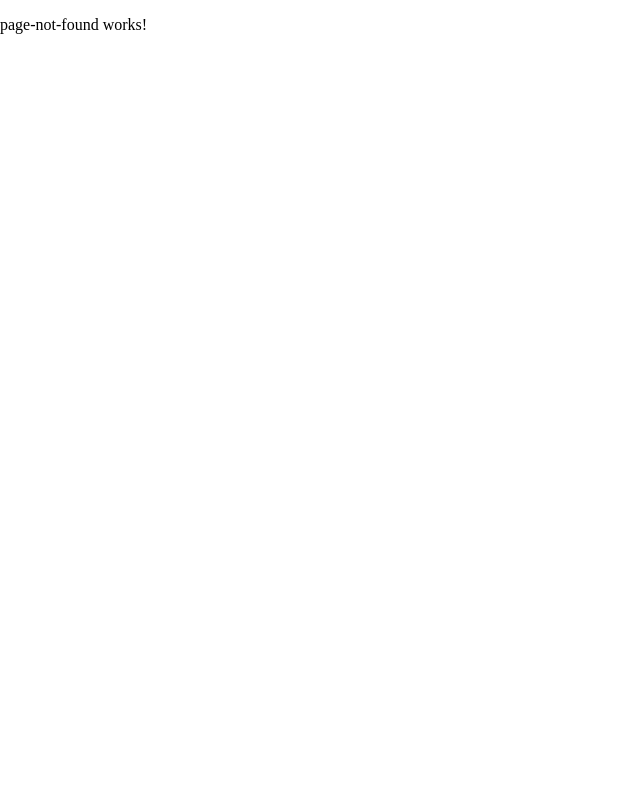
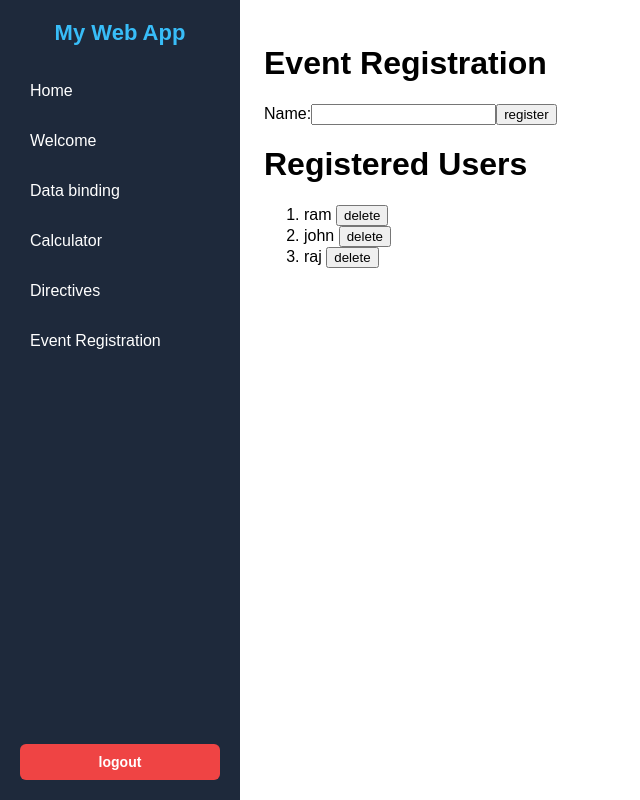
Before and after one commit to Akhilg3m/my-app-feb26, an Angular app: page /dashboard/event-registration in a window 1280 px wide. Shown: the whole page, without its empty margins (0-640 px from the left). Built offline with nearby package versions, Linux system fonts and the light colour scheme.

Commit message:
event reg

```diff
--- a/src/app/app-routing.module.ts
+++ b/src/app/app-routing.module.ts
@@ -8,6 +8,7 @@ import { WelcomeComponent } from './welcome/welcome.component';
 import { DataBindingComponent } from './data-binding/data-binding.component';
 import { CalculatorComponent } from './calculator/calculator.component';
 import { DirectivesComponent } from './directives/directives.component';
+import { EventRegistrationComponent } from './event-registration/event-registration.component';
 
 const routes: Routes = [
   {path:'login', component: LoginComponent},
@@ -16,7 +17,8 @@ const routes: Routes = [
     {path:'welcome', component: WelcomeComponent},
     {path:'data-binding', component: DataBindingComponent},
     {path:'calculator', component: CalculatorComponent},
-    {path:'directives', component: DirectivesComponent}
+    {path:'directives', component: DirectivesComponent},
+    {path:'event-registration', component: EventRegistrationComponent}
   ]},
   {path:'', component: LoginComponent},
   {path:'**', component: PageNotFoundComponent}
--- a/src/app/app.module.ts
+++ b/src/app/app.module.ts
@@ -12,6 +12,7 @@ import { DataBindingComponent } from './data-binding/data-binding.component';
 import { FormsModule } from '@angular/forms';
 import { CalculatorComponent } from './calculator/calculator.component';
 import { DirectivesComponent } from './directives/directives.component';
+import { EventRegistrationComponent } from './event-registration/event-registration.component';
 
 @NgModule({
   declarations: [
@@ -23,7 +24,8 @@ import { DirectivesComponent } from './directives/directives.component';
     WelcomeComponent,
     DataBindingComponent,
     CalculatorComponent,
-    DirectivesComponent
+    DirectivesComponent,
+    EventRegistrationComponent
   ],
   imports: [
     BrowserModule,
--- a/src/app/dashboard/dashboard.component.html
+++ b/src/app/dashboard/dashboard.component.html
@@ -7,6 +7,7 @@
             <li routerLink="data-binding">Data binding</li>
             <li routerLink="calculator">Calculator</li>
             <li routerLink="directives">Directives</li>
+             <li routerLink="event-registration">Event Registration</li>
         </ul>
         <button routerLink="/login">logout</button>
     </div>
--- /dev/null
+++ b/src/app/event-registration/event-registration.component.html
@@ -0,0 +1,13 @@
+<h1>Event Registration</h1>
+
+<label for="">Name:</label>
+<input type="text" [(ngModel)]="name">
+<button (click)="register()">register</button>
+
+<h1>Registered Users</h1>
+<ol>
+    <li *ngFor="let user of users; let i=index">
+        {{user}}
+        <button (click)="delete(i)">delete</button>
+    </li>
+</ol>
--- /dev/null
+++ b/src/app/event-registration/event-registration.component.ts
@@ -0,0 +1,22 @@
+import { Component } from '@angular/core';
+import { BrowserModule } from "@angular/platform-browser";
+
+@Component({
+  selector: 'app-event-registration',
+  templateUrl: './event-registration.component.html',
+  styleUrls: ['./event-registration.component.css'],
+})
+export class EventRegistrationComponent {
+
+  name:string = "";
+  users:string[] = ["ram", "john", "raj"];
+
+  register(){
+    this.users.push(this.name);
+  }
+
+  delete(i:number){
+    this.users.splice(i,1);
+  }
+
+}
```
Also changed, not shown: src/app/event-registration/event-registration.component.css (added), 1 other file (tests, documents, lock files or other folders).
